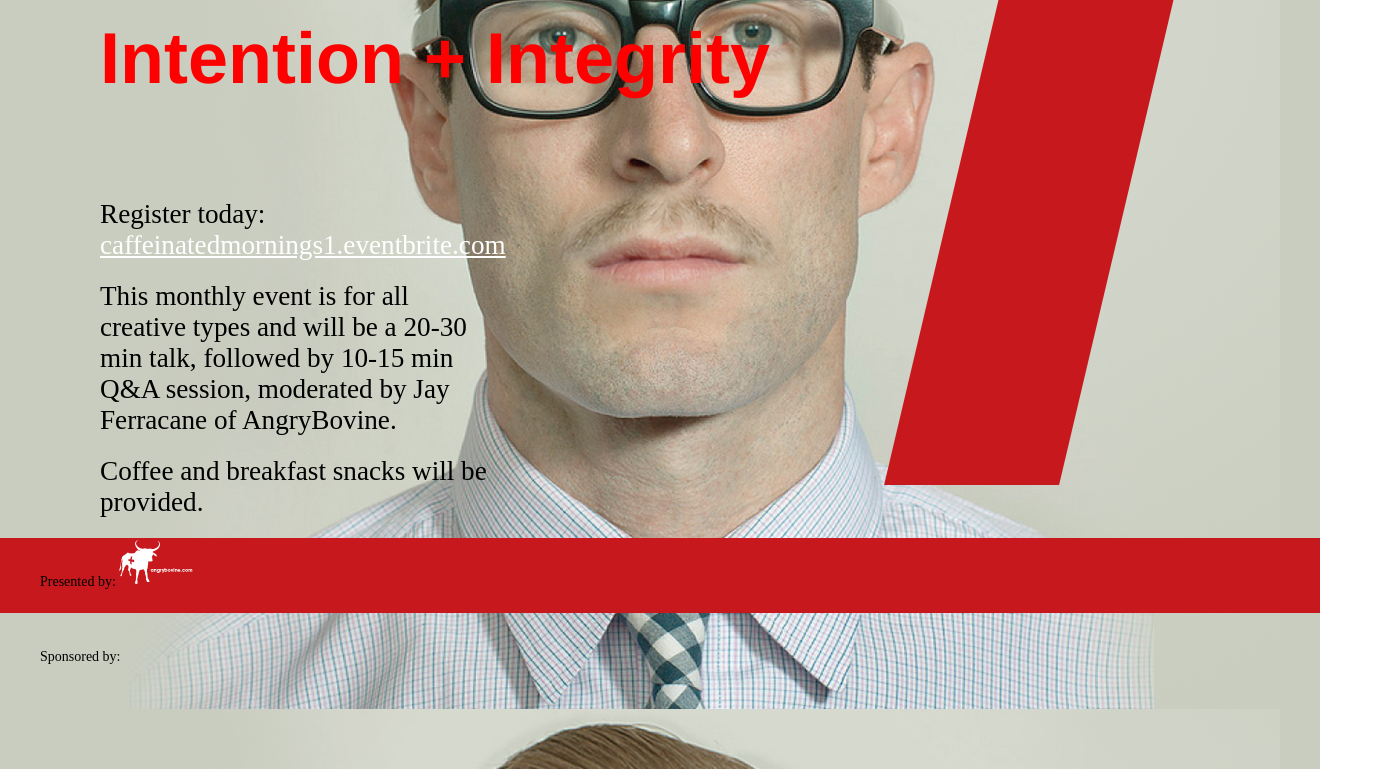
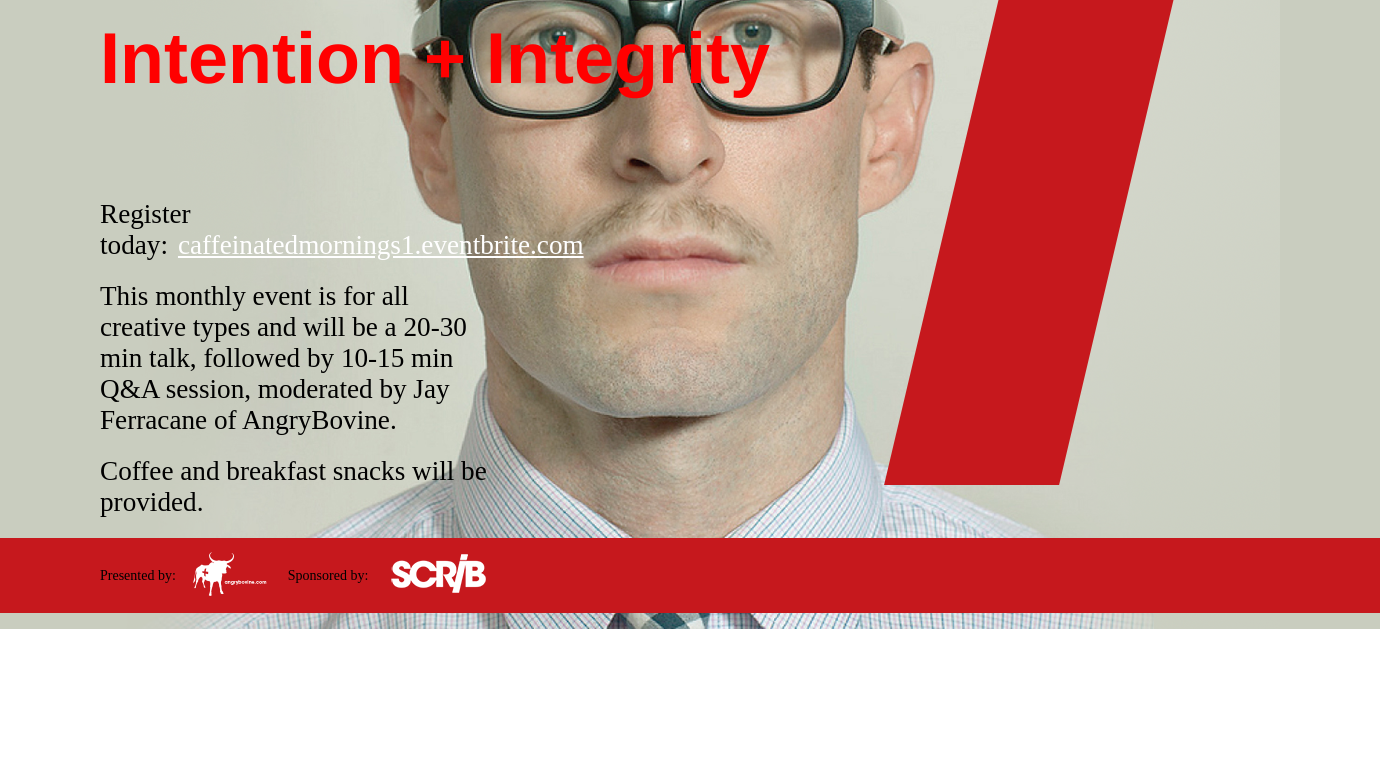
Before and after one commit to ODogg/caffeinatedmornings, a website: page index.html in a window 1280 px wide. Shown: the part 315-1084 px from the top of the page, 1380 px wide, since content can reach past the window. After the commit the page ends 944 px from the top, so only its background shows below. Drawn offline with nearby package versions, Linux system fonts and the light colour scheme.

Commit message:
updated footer css

```diff
--- a/css/style.css
+++ b/css/style.css
@@ -1,4 +1,4 @@
-body 	{
+  body 	{
   background: url("../images/new_bg.png") no-repeat center center fixed;
   -webkit-background-size: cover;
   -moz-background-size: cover;
@@ -14,6 +14,8 @@ body 	{
   position: relative;
   z-index: 20;
 }
+
+/******TOP TITLE******/
 
 #title h1 {
   width: 418px;
@@ -31,6 +33,10 @@ body 	{
   margin: 0;
   padding: 0;
 }
+
+/******END TITLE******/
+
+/******HERO CONTENT******/
 
 #main > section {
   margin-top: 100px;
@@ -69,41 +75,46 @@ div p a {
   margin-top: 100px
 }
 
+/******END HERO CONTENT******/
+
+
+/******BEGIN FOOTER******/
 
 a {
   color: white;
+  padding-left: 10px;
 }
 
 footer ul {
   width: 100%;
   height: 75px;
   background-color: #c6181d;
+  padding-left: 100px;
 }
 
 footer li {
   list-style: none;
-  position: relative;
   font-family:Futura;
   font-size:14px;
-  line-height: 75px;
+  color: black;
+  vertical-align: middle;
+  display: inline-block;
+}
+
+footer li li  {
+  margin-top: 20px;
   vertical-align: middle;
 }
 
-.sponsor1:after {
-  content: url("../images/ab_logo_white.png");
-  /*display: inline-block;*/
-}
-
-.sponsor2:after {
-  content: url("../images/scrib_logo_white_small.png");
-  /*display: inline-block;*/
+.sponsor2 {
+  margin-left: 15px;
 }
 
 .sponsor3 {
   line-height: 75px;
 }
 
-
+/******END FOOTER******/
 
 #stripe {
   position: fixed;
@@ -139,64 +150,3 @@ footer li {
 .addthisevent_dropdown .frs       {position:absolute;top:5px;cursor:pointer;right:10px;padding-left:10px;font-style:normal;font-weight:normal;text-align:right;z-index:101;line-height:110%;background:#fff;text-decoration:none;font-size:9px;color:#cacaca;}
 .addthisevent_dropdown .frs:hover     {color:#6d84b4;}
 .addthisevent               {visibility:hidden;}
-
-
-
-
-
-
-/*a {
-  color: black;
-  text-decoration: none;
-  font-family: Futura;
-}
-
-#buttons  {
-  position: relative;
-  z-index: 100;
-}*/
-
-
-/*.clearfix:before,
-.clearfix:after {
-  content: " ";
-  display: table;
-}
-
-.clearfix:after {
-  clear: both;
-}
-
-.clearfix {
-  *zoom: 1;
-  margin-top: 90px;
-  margin-left: 100 px;
-  margin-bottom: 160px;
-  z-index: 20;
-  padding-bottom: 30px;
-  font-size: 10px;
-}*/
-
-/*#footerBox  {
-  width: 100%;
-  height: 75px;
-  background-color: #c6181d;
-
-}
-
-
-footer div {
-  width: 100px;
-  float: left;
-  margin: 0 0 0 0;
-  padding-top: 2px;
-  z-index: 300;
-}
-
-footer div p{
-  padding: 0;
-}
-
-footer div:nth-child(2) {
-  margin-left: 35px
-}*/
--- a/index.html
+++ b/index.html
@@ -35,7 +35,7 @@
         <h1>Berger &amp; Föhr</h1>
         <h2>Intention + Integrity</h2>
       <div>
-        <div style="margin-bottom: 20px"><p class="register">Register today: <a href="http://caffeinatedmornings1.eventbrite.com">caffeinatedmornings1.eventbrite.com</a></p></div>
+        <div style="margin-bottom: 20px"><p class="register">Register today:<a href="http://caffeinatedmornings1.eventbrite.com">caffeinatedmornings1.eventbrite.com</a></p></div>
         <div style="margin-bottom: 20px"><p>This monthly event is for all creative types and will be a 20-30 min talk, followed by 10-15 min Q&amp;A session, moderated by Jay Ferracane of AngryBovine.</p></div>
 
         <div style="margin-bottom: 20px"><p>Coffee and breakfast snacks will be provided.</p></div>
@@ -55,13 +55,21 @@
             </div>
       </footer>  -->
 
+
+
  <footer>
 
       <ul>
-        <li class="sponsor1">Presented by:</li>
+        <li>Presented by:</li>
+        <li>
+            <a href="http://www.angrybovine.com" target="_blank"><img src="images/ab_logo_white.png"></a>
+        </li>
         <li class="sponsor2">Sponsored by:</li>
+        <li>
+            <a href="http://www.scrib.co" target="_blank"><img src="images/scrib_logo_white_small.png"></a>
+        </li>
         <li class="sponsor3">
-          <a href="http://http://caffeinatedmornings1.eventbrite.com/" title="Add to Calendar" class="addthisevent">
+          <a href="/http://caffeinatedmornings1.eventbrite.com/" title="Add to Calendar" class="addthisevent">
               Add to Calendar
               <span class="_start">07-12-2013 09:00:00</span>
               <span class="_end">07-12-2013 10:30:00</span>
```
Also changed, not shown: images/scrib_logo_white_small.png (added).
